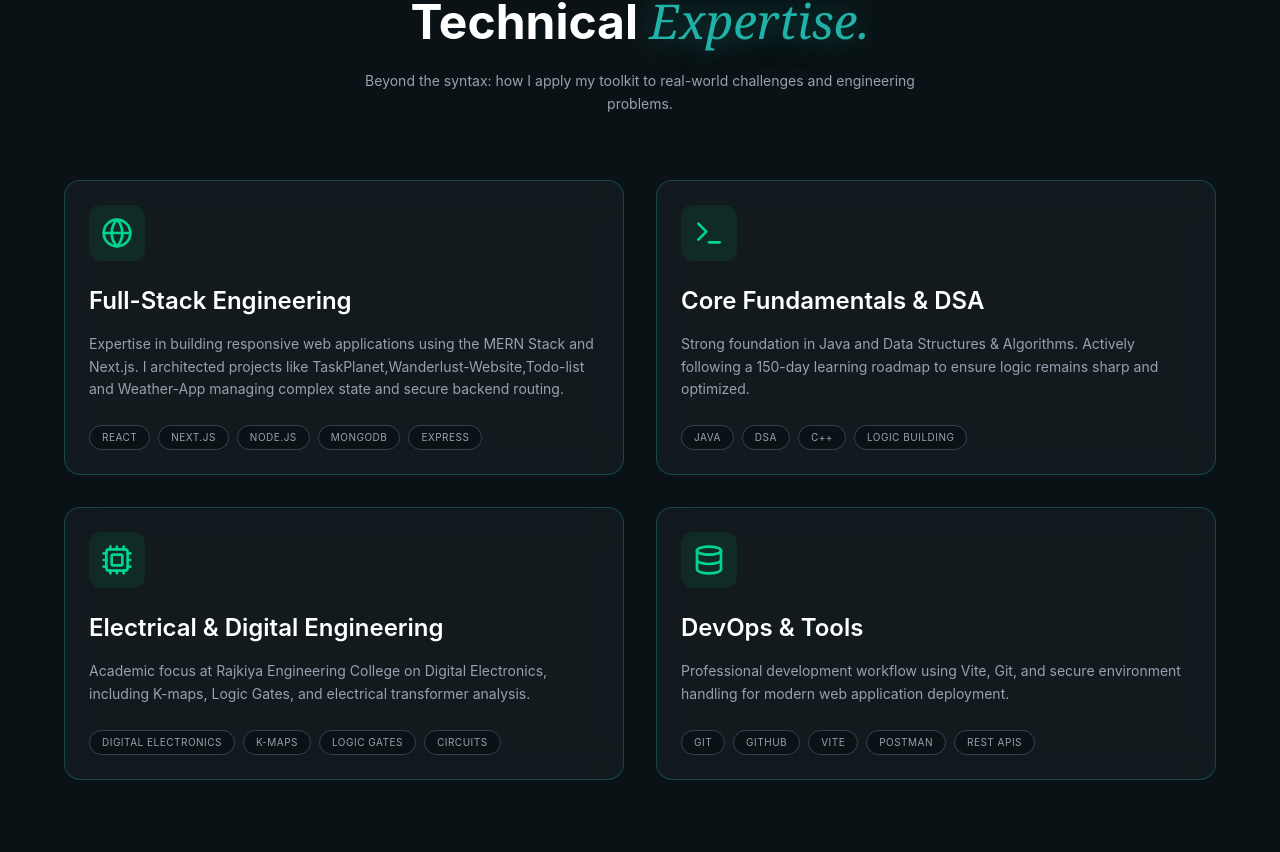
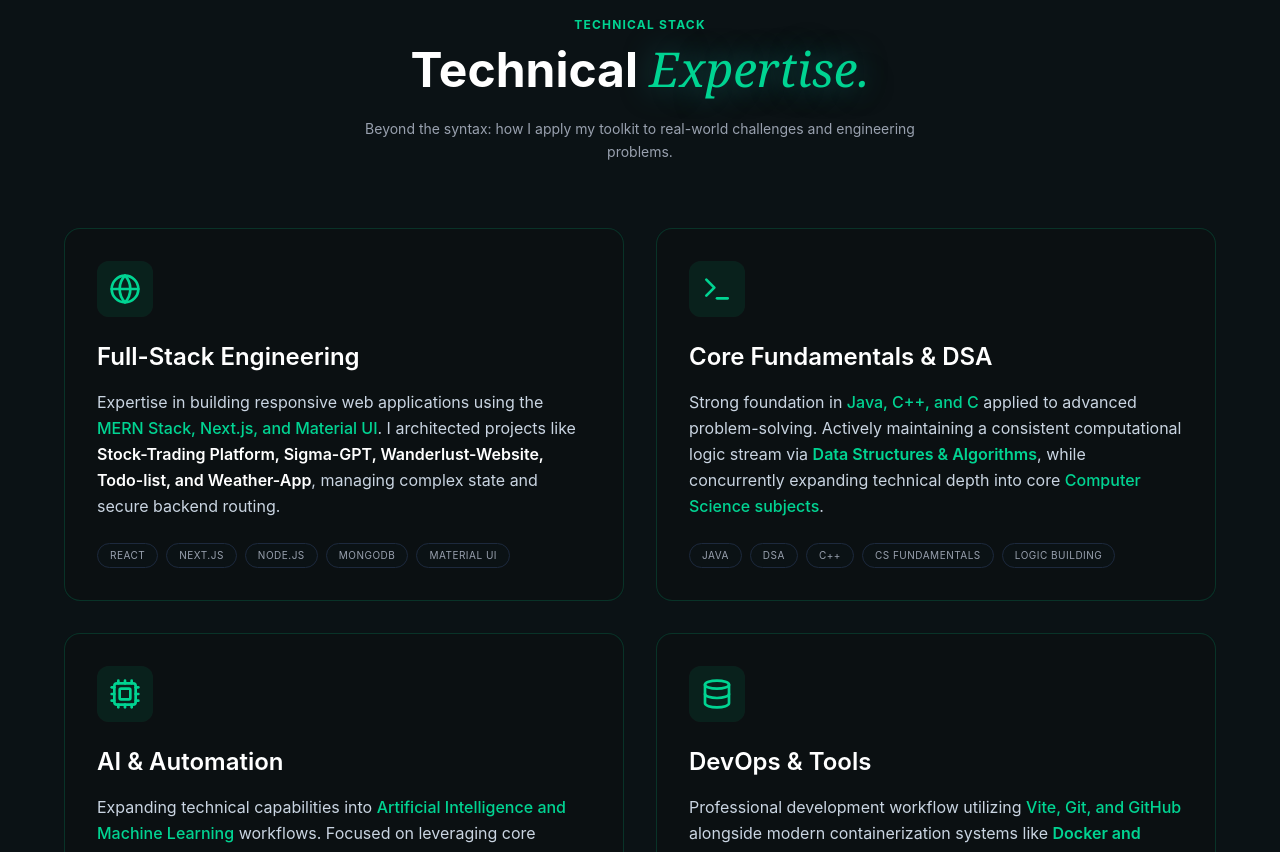
Before and after one commit to ianchalsingh196/Portfolio, a React (Vite) app: page / in a window 1280 px wide. Shown: the part 2088-2940 px from the top of the page. Built offline with nearby package versions, Linux system fonts and the light colour scheme.

Commit message:
Updating Skill.js

```diff
--- a/src/sections/Skills.jsx
+++ b/src/sections/Skills.jsx
@@ -5,34 +5,49 @@
   const skills = [
     {
       title: "Full-Stack Engineering",
-      icon: <Globe className="text-emerald-400" size={32} />,
-      description: "Expertise in building responsive web applications using the MERN Stack and Next.js. I architected projects like TaskPlanet,Wanderlust-Website,Todo-list and Weather-App managing complex state and secure backend routing.",
-      tags: ["React", "Next.js", "Node.js", "MongoDB", "Express"]
+      icon: <Globe className="currentColor" size={32} />,
+      description: (
+        <>
+          Expertise in building responsive web applications using the <span className="text-emerald-400 font-medium">MERN Stack, Next.js, and Material UI</span>. I architected projects like <span className="text-white font-semibold">Stock-Trading Platform, Sigma-GPT, Wanderlust-Website, Todo-list, and Weather-App</span>, managing complex state and secure backend routing.
+        </>
+      ),
+      tags: ["React", "Next.js", "Node.js", "MongoDB", "Material UI"]
     },
     {
       title: "Core Fundamentals & DSA",
-      icon: <Terminal className="text-emerald-400" size={32} />,
-      description: "Strong foundation in Java and Data Structures & Algorithms. Actively following a 150-day learning roadmap to ensure logic remains sharp and optimized.",
-      tags: ["Java", "DSA", "C++", "Logic Building"]
+      icon: <Terminal className="currentColor" size={32} />,
+      description: (
+        <>
+          Strong foundation in <span className="text-emerald-400 font-medium">Java, C++, and C</span> applied to advanced problem-solving. Actively maintaining a consistent computational logic stream via <span className="text-emerald-400 font-semibold">Data Structures & Algorithms</span>, while concurrently expanding technical depth into core <span className="text-emerald-400 font-medium">Computer Science subjects</span>.
+        </>
+      ),
+      tags: ["Java", "DSA", "C++", "CS Fundamentals", "Logic Building"]
     },
     {
-      title: "Electrical & Digital Engineering",
-      icon: <Cpu className="text-emerald-400" size={32} />,
-      description: "Academic focus at Rajkiya Engineering College on Digital Electronics, including K-maps, Logic Gates, and electrical transformer analysis.",
-      tags: ["Digital Electronics", "K-maps", "Logic Gates", "Circuits"]
+      title: "AI & Automation",
+      icon: <Cpu className="currentColor" size={32} />,
+      description: (
+        <>
+          Expanding technical capabilities into <span className="text-emerald-400 font-medium">Artificial Intelligence and Machine Learning</span> workflows. Focused on leveraging core programming architecture to build intelligent predictive models, automations, and data analytics.
+        </>
+      ),
+      tags: ["AI/ML", "Python Foundations", "Data Logic", "Automation"]
     },
     {
       title: "DevOps & Tools",
-      icon: <Database className="text-emerald-400" size={32} />,
-      description: "Professional development workflow using Vite, Git, and secure environment handling for modern web application deployment.",
-      tags: ["Git", "GitHub", "Vite", "Postman", "REST APIs"]
+      icon: <Database className="currentColor" size={32} />,
+      description: (
+        <>
+          Professional development workflow utilizing <span className="text-emerald-400 font-medium">Vite, Git, and GitHub</span> alongside modern containerization systems like <span className="text-emerald-400 font-semibold">Docker and Kubernetes</span> for secure deployment pipelines.
+        </>
+      ),
+      tags: ["Docker", "Kubernetes", "Git", "GitHub", "Vite"]
     }
   ];
 
   return (
-    /* Changed bg to #0B1215 to match your journey section exactly */
-    <section id="skills" className="bg-[#0B1215] py-24 px-6 font-sans">
-      <div className="max-w-6xl mx-auto">
+    <section id="skills" className="bg-[#0B1215] pt-36 pb-24 px-6 font-sans relative overflow-hidden">
+      <div className="max-w-6xl mx-auto relative z-10">
 
         {/* Unified Header */}
         <div className="flex flex-col items-center justify-center text-center mb-16">
@@ -40,7 +55,7 @@
             TECHNICAL STACK
           </p>
           <h2 className="text-4xl md:text-5xl font-bold text-white mb-6">
-            Technical <span className="italic font-serif font-normal text-primary glow-text">Expertise.</span>
+            Technical <span className="italic font-serif font-normal text-emerald-400 glow-text">Expertise.</span>
           </h2>
           <p className="text-gray-400 max-w-xl text-sm leading-relaxed">
             Beyond the syntax: how I apply my toolkit to real-world challenges and engineering problems.
@@ -52,21 +67,30 @@
           {skills.map((skill, index) => (
             <div
               key={index}
-              /* Using a slightly more transparent background for the cards to blend with the new teal-black */
-              className="glass p-6 rounded-2xl border border-primary/30 hover:border-primary/50 transition-all duration-500"
+              className="group glass p-8 rounded-2xl border border-emerald-500/20 bg-[#0E1010]/40 hover:border-emerald-400/40 hover:bg-[#0E1010]/70 transition-all duration-500 flex flex-col justify-between"
             >
-              <div className="mb-6 bg-emerald-500/10 w-fit p-3 rounded-xl group-hover:scale-110 transition-transform">
-                {skill.icon}
+              <div>
+                {/* Logo fill interaction block */}
+                <div className="mb-6 bg-emerald-500/10 text-emerald-400 w-fit p-3 rounded-xl transform group-hover:scale-110 group-hover:bg-emerald-500 group-hover:text-[#0B1215] transition-all duration-300 shrink-0 shadow-[0_0_15px_rgba(16,185,129,0)] group-hover:shadow-[0_0_20px_rgba(16,185,129,0.3)]">
+                  <div className="transition-colors duration-300">
+                    {skill.icon}
+                  </div>
+                </div>
+
+                <h3 className="text-2xl font-semibold text-white mb-4 transition-colors group-hover:text-emerald-400">
+                  {skill.title}
+                </h3>
+
+                <p className="text-slate-300 mb-6 leading-relaxed text-base">
+                  {skill.description}
+                </p>
               </div>
-              <h3 className="text-2xl font-semibold text-white mb-4">{skill.title}</h3>
-              <p className="text-gray-400 mb-6 leading-relaxed text-sm">
-                {skill.description}
-              </p>
-              <div className="flex flex-wrap gap-2">
+
+              <div className="flex flex-wrap gap-2 mt-auto">
                 {skill.tags.map((tag, i) => (
                   <span
                     key={i}
-                    className="bg-[#0B1215] text-gray-400 text-[10px] uppercase tracking-wider px-3 py-1 rounded-full border border-gray-700 group-hover:border-emerald-500/30 transition-colors"
+                    className="bg-[#0B1215] text-gray-400 text-[10px] uppercase tracking-wider px-3 py-1 rounded-full border border-slate-800 group-hover:border-emerald-500/30 transition-colors duration-300"
                   >
                     {tag}
                   </span>
```
